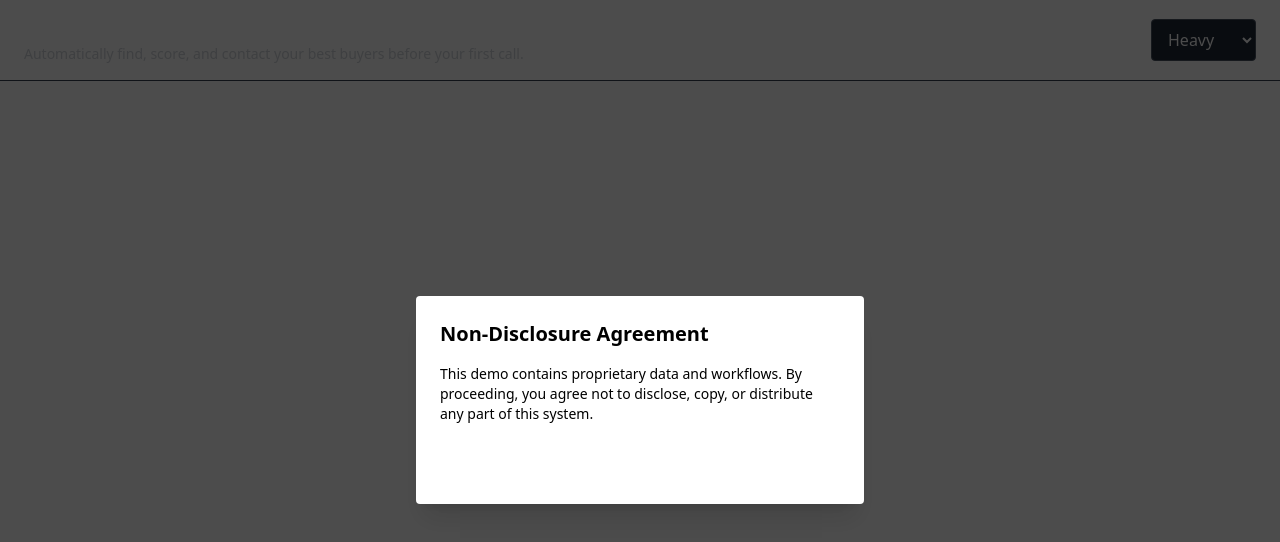
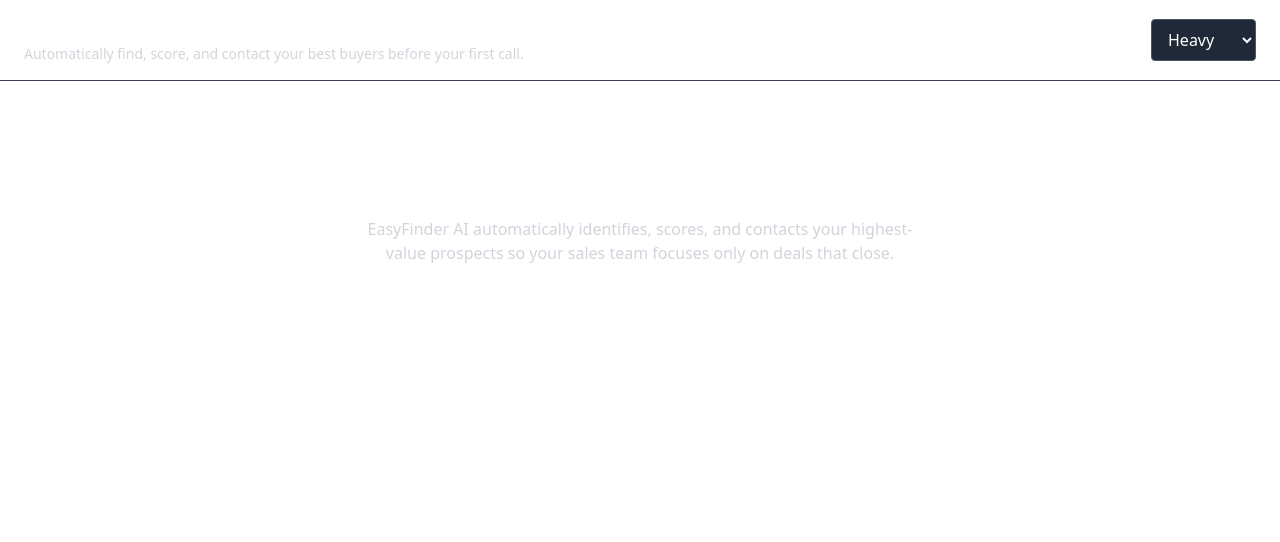
Before and after one commit to andygdz93-dev/easyfinder, a React (Vite) app in the folder frontend/: page / in a window 1280 px wide. Shown: the top 542 px of the page. Built offline with nearby package versions, Linux system fonts and the light colour scheme; no server answers.

Commit message:
apply fix

```diff
--- a/frontend/src/App.jsx
+++ b/frontend/src/App.jsx
@@ -1,44 +1,11 @@
-import React, { useState } from "react";
 import Header from "./components/Header";
-import NDAModal from "./components/NDAModal";
-import Hero from "./components/Hero";
-import ScoreLead from "./pages/ScoreLead";
-import ScoresList from "./pages/ScoresList";
-import GeneratedOutreach from "./pages/GeneratedOutreach";
+import Landing from "./pages/Landing";
 
 export default function App() {
-  const [ndaAccepted, setNdaAccepted] = useState(false);
-  const [variant, setVariant] = useState("EasyFinder AI (Core)");
-  const [page, setPage] = useState("hero"); // hero | score | scores | outreach
-
-  const renderPage = () => {
-    if (!ndaAccepted) return null;
-
-    switch (page) {
-      case "score":
-        return <ScoreLead variant={variant} />;
-      case "scores":
-        return <ScoresList />;
-      case "outreach":
-        return <GeneratedOutreach />;
-      default:
-        return <Hero variant={variant} />;
-    }
-  };
-
   return (
-    <div className="min-h-screen">
-      <Header variant={variant} setVariant={setVariant} />
-      <NDAModal show={!ndaAccepted} onAccept={() => setNdaAccepted(true)} />
-      <div className="container mx-auto">{renderPage()}</div>
-      {ndaAccepted && (
-        <nav className="fixed bottom-0 left-0 w-full bg-gray-200 p-4 flex justify-center gap-4">
-          <button onClick={() => setPage("score")} className="px-3 py-1 rounded bg-blue-900 text-white hover:bg-blue-800">Score Lead</button>
-          <button onClick={() => setPage("scores")} className="px-3 py-1 rounded bg-blue-900 text-white hover:bg-blue-800">Past Scores</button>
-          <button onClick={() => setPage("outreach")} className="px-3 py-1 rounded bg-blue-900 text-white hover:bg-blue-800">Generated Outreach</button>
-          <button onClick={() => setPage("hero")} className="px-3 py-1 rounded bg-gray-400 text-white hover:bg-gray-500">Home</button>
-        </nav>
-      )}
+    <div className="min-h-screen bg-brand-blue text-white">
+      <Header />
+      <Landing />
     </div>
   );
 }
```
